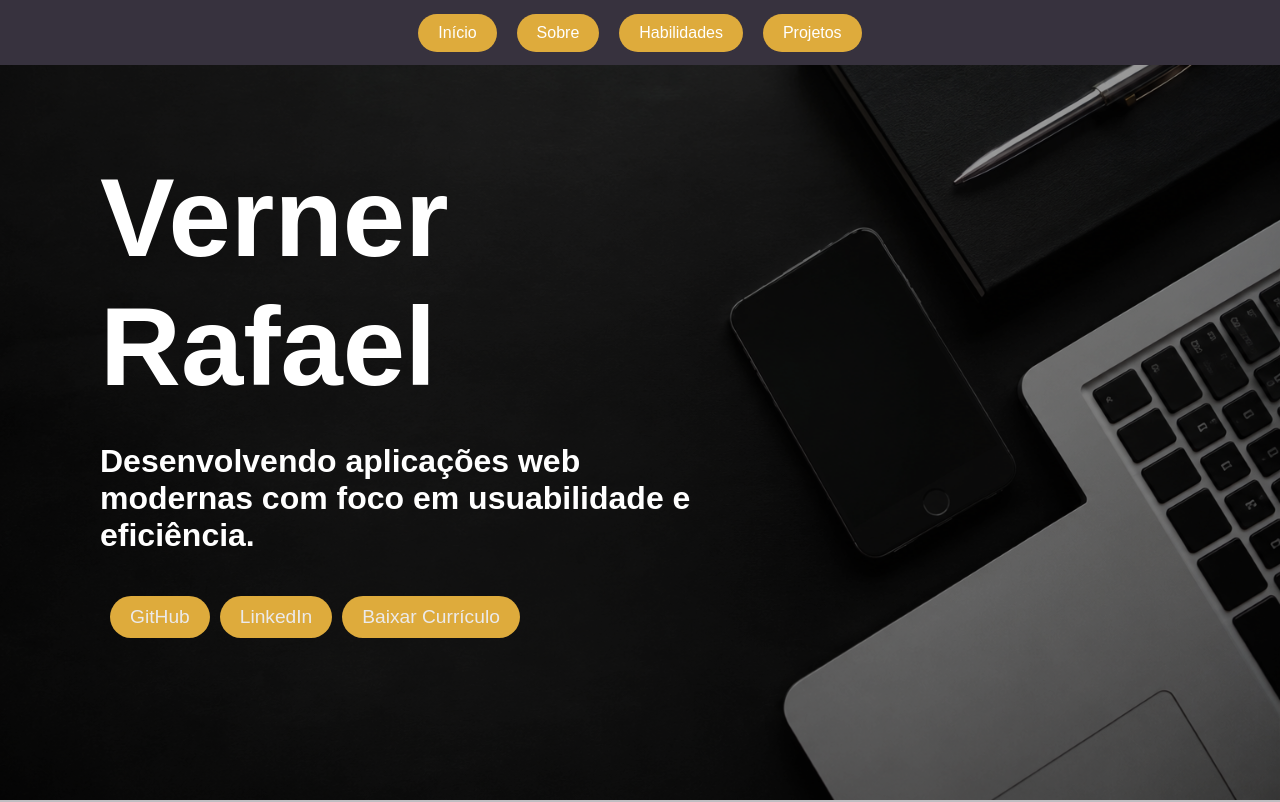
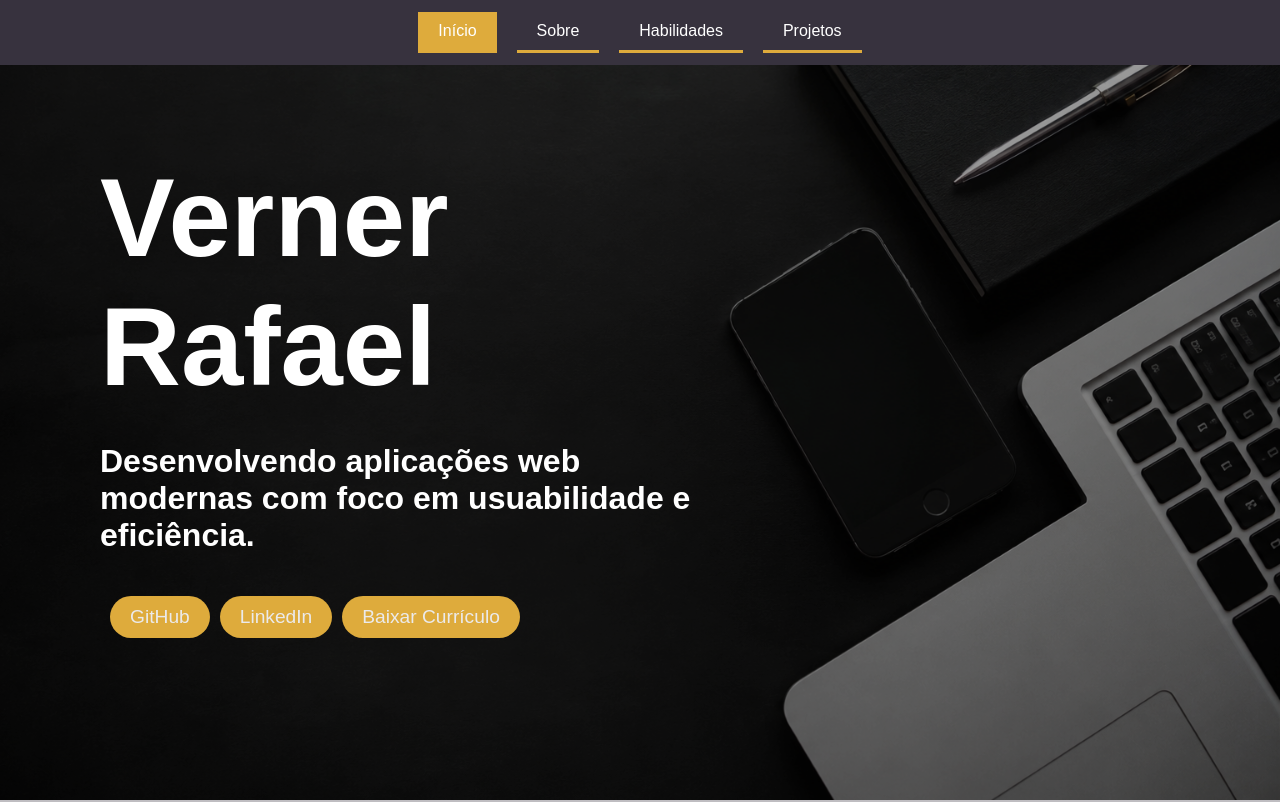
Before and after one commit to rafaelVerner/MeuPortfolio, a React (Vite) app: page / in a window 1280 px wide. Shown: the top 802 px of the page. Built offline with nearby package versions, Linux system fonts and the light colour scheme.

Commit message:
update: ajeitando os estilos da navbar.

```diff
--- a/src/App.jsx
+++ b/src/App.jsx
@@ -6,13 +6,35 @@ import './App.css';
 import Skills from './components/Skills/Skills';
 import Projects from './components/Projects/Projects';
 import Footer from './components/Footer/Footer';
+import { useEffect, useState } from 'react';
 
 function App() {
+  const [isSelected, setIsSelected] = useState("");
 
+  const scrollHandle = () => {
+    const valorY = window.scrollY;
+    if(valorY < 933){
+      setIsSelected("Hero");
+    }else if(valorY >= 933 && valorY < 1866){
+      setIsSelected("About");
+    }else if(valorY >= 1866 && valorY < 2799){
+      setIsSelected("Skills");
+    }else if(valorY >= 2799){
+      setIsSelected("Projects");
+    }
+  }
+
+  useEffect(() => {
+    window.addEventListener("scroll", scrollHandle);
+
+    return () => {
+      window.removeEventListener("scroll", scrollHandle);
+    };
+  }, []);
 
   return (
     <div className="App">
-      <Navbar />
+      <Navbar isSelected={isSelected} />
       <Hero  Profile={profileData} />
       <About />
       <Skills  />
--- a/src/components/Navbar/Navbar.css
+++ b/src/components/Navbar/Navbar.css
@@ -21,14 +21,12 @@
 .Navbar a{
     padding: 10px 20px;
     text-decoration: none;
-    background-color: #DEAB3C;
+    border-bottom: 3px solid #DEAB3C;
     color: white;
-    border-radius: 50px;
     transition: background-color 0.4s ease;
-
 }
 
 .Navbar a:hover {
-    background-color: #DE9E36;
+    background-color: #DEAB3C;
     transition: background-color 0.4s ease;
 }
--- a/src/components/Navbar/Navbar.jsx
+++ b/src/components/Navbar/Navbar.jsx
@@ -1,13 +1,16 @@
 import "./Navbar.css";
+// import { useState } from "react";
 
-function Navbar() {
+function Navbar({isSelected}) {
+    // const [isSelected, setIsSelected] = useState({isActive});
+    console.log(isSelected);
     return(
         <nav className="Navbar">
             <div className="Links">
-                <a href="#Hero">Início</a>
-                <a href="#About">Sobre</a>
-                <a href="#Skills">Habilidades</a>
-                <a href="#Projects">Projetos</a>
+                <a href="#Hero"  style={isSelected === "Hero" ? { backgroundColor: "#DEAB3C" } : {}}>Início</a>
+                <a href="#About"  style={isSelected === "About" ? { backgroundColor: "#DEAB3C" } : {}}>Sobre</a>
+                <a href="#Skills"  style={isSelected === "Skills" ? { backgroundColor: "#DEAB3C" } : {}}>Habilidades</a>
+                <a href="#Projects"  style={isSelected === "Projects" ? { backgroundColor: "#DEAB3C" } : {}}>Projetos</a>
             </div>
         </nav>
     );
--- a/src/components/Projects/Projects.css
+++ b/src/components/Projects/Projects.css
@@ -28,7 +28,7 @@
     position: relative;
     margin-bottom: 20px;
     border-radius: 10px;
-    background-color: #DEB841;
+    background-color: #DEAB3C;
     display: flex;
     flex-direction: column;
     box-shadow: 0 4px 8px rgba(0, 0, 0, 0.3);
--- a/src/data/profile.js
+++ b/src/data/profile.js
@@ -4,7 +4,7 @@ export const profileData = {
     descricao: "Desenvolvendo aplicações web modernas com foco em usuabilidade e eficiência.",
     sobre: {
         title: "Sobre mim",
-        content: "Sou um desenvolvedor de sistemas em busca de aprimorar minhas habilidades e aprender mais sobre o unioverso da tecnologia. Tenho conhecimento em diversas ferramentas de programação desde desenvolvimento web a banco de dados. Gosto do desafio de criar softwares e solucionar problemas computacionais."
+        content: "Sou um desenvolvedor de sistemas que gosta do desafio de criar soluções inovadoras e está em busca de aprimorar minhas habilidades e aprender mais sobre o universo da programação. Tenho conhecimento em diversas ferramentas de programação desde desenvolvimento web, com JavaScript, HTML e CSS, até banco de dados com MongoDB e MySQL."
     },
     experiencia:{
         title: "Experiência",
```
